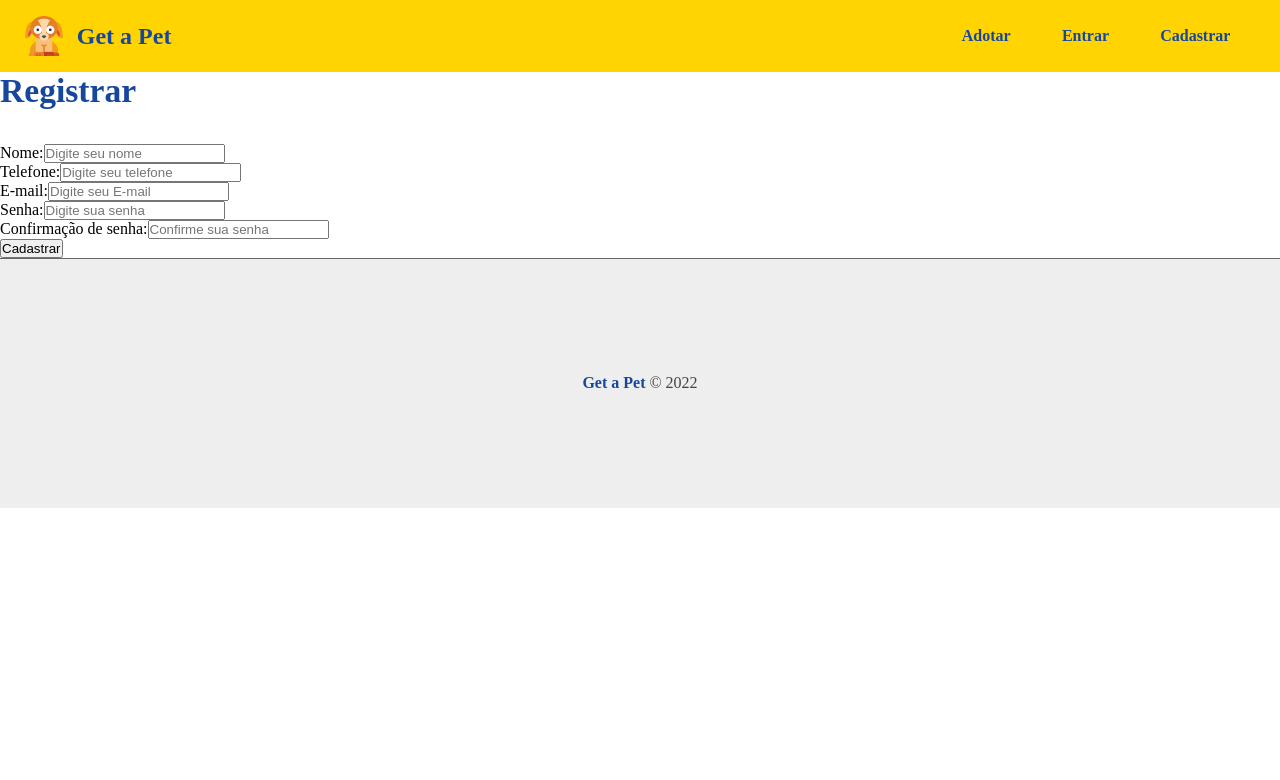
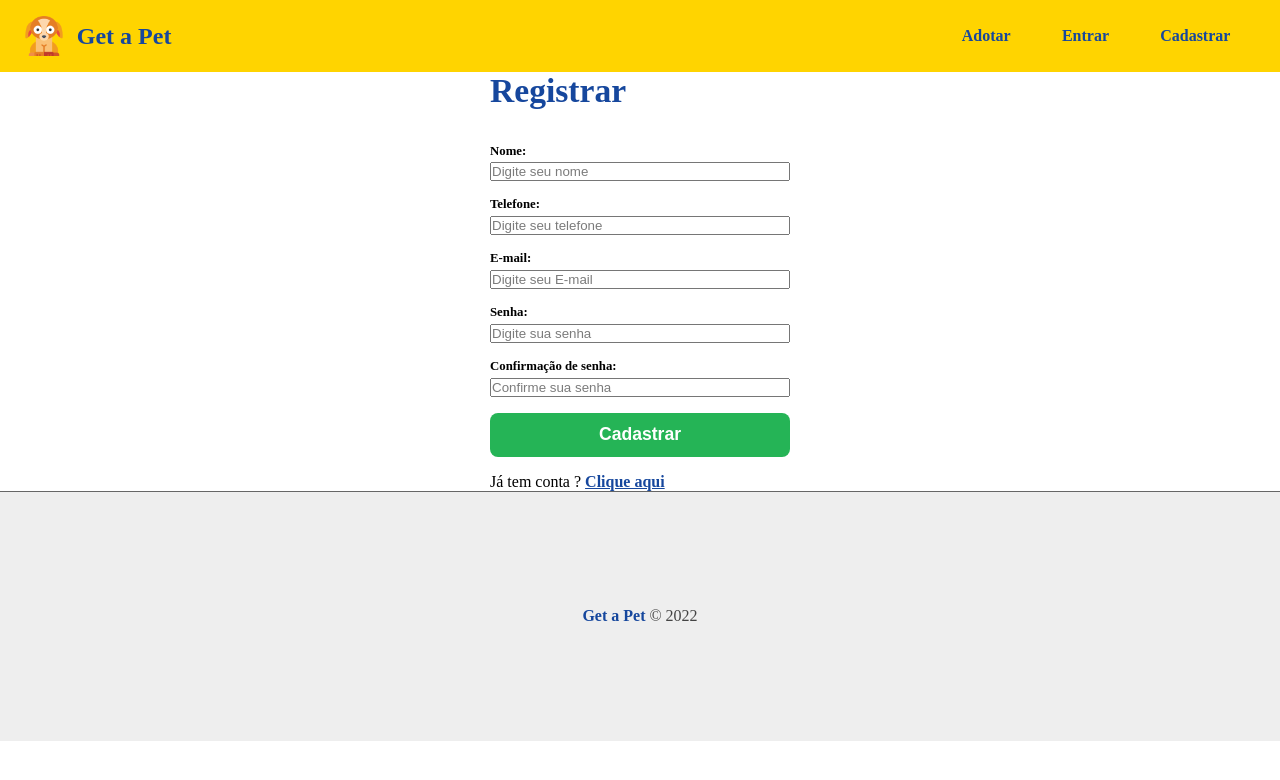
Before and after one commit to aldo-pereira22/sistema-adocao-pet, a React (Create React App) app in the folder front-end/: page /register in a window 1280 px wide. Shown: the top 780 px of the page. Built offline with nearby package versions, Linux system fonts and the light colour scheme.

Commit message:
CSS geral do formulário

```diff
--- /dev/null
+++ b/front-end/src/components/form/Form.module.css
@@ -0,0 +1,32 @@
+.form_container {
+    max-width: 300px;
+    margin: 0 auto;
+    background-color: #FFF;
+    border-radius: 15px;
+}
+
+.form_container input[type="submit"] {
+    border-radius: 8px;
+    background-color: #25b456;
+    color: #FFF;
+    border: none;
+    min-width: 100px;
+    min-height: 2.5em;
+    width: 100%;
+    cursor: pointer;
+    font-size: 1.1em;
+    font-weight: bold;
+}
+
+.form_container input[type="submit"]:hover {
+    background-color: #1C8A42;
+}
+
+.form_container p {
+    margin-top: 1em;
+}
+
+.form_container p a {
+    color: #16479D;
+    font-weight: bold;
+}
--- a/front-end/src/components/form/Input.jsx
+++ b/front-end/src/components/form/Input.jsx
@@ -1,7 +1,7 @@
 import styles from './Input.module.css'
 function Input({type, text, name, placeholder, handleOnChange, value, multiple}){
     return (
-        <div>
+        <div className={styles.form_control}>
             <label htmlFor={name}>
                 {text}:
             </label>
--- a/front-end/src/components/form/Input.module.css
+++ b/front-end/src/components/form/Input.module.css
@@ -0,0 +1,21 @@
+.form_control {
+    display: flex;
+    flex-direction: column;
+    margin-bottom: 1em;
+}
+
+.form_control label {
+    margin-bottom: .3em;
+    font-weight: bold;
+    font-size: .8em;
+}
+
+.fomr_control input {
+    padding: .7em;
+    border: 1px solid #777;
+    border-radius: 5px;
+}
+
+.form_control input::placeholder {
+    color: #7b7b7b;
+}
--- a/front-end/src/components/pages/auth/Register.jsx
+++ b/front-end/src/components/pages/auth/Register.jsx
@@ -1,4 +1,6 @@
 import Input from '../../form/Input'
+import styles from '../../form/Form.module.css'
+import { Link } from 'react-router-dom'
 
 
 function Register(){
@@ -6,7 +8,7 @@
 
     }
     return (
-        <section>
+        <section className={styles.form_container} >
             <h1>Registrar</h1>
             <form >
                 <Input
@@ -50,6 +52,7 @@
                 <input type="submit" value="Cadastrar" />
 
             </form>
+            <p>Já tem conta ? <Link to="/login" >Clique aqui</Link></p>
         </section>
     )
 }
```
